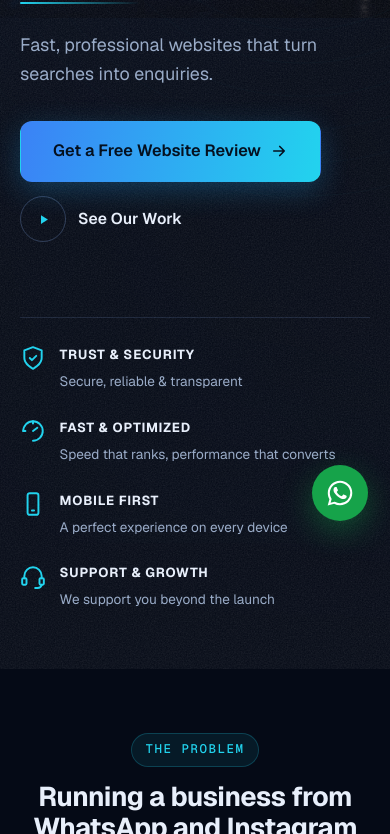
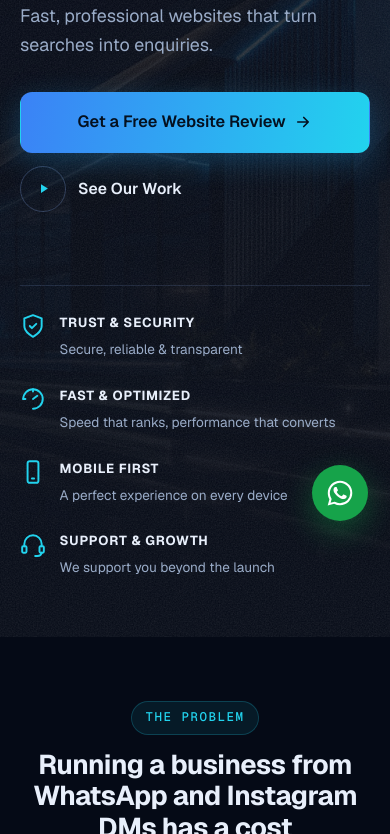
Before and after one commit to rishthaaadmin/KonolhiWeb, a website: page public/index.html in a window 390 px wide. Shown: the part 301-1135 px from the top of the page. Drawn offline with nearby package versions, Linux system fonts and the light colour scheme.

Commit message:
Update main.css

```diff
--- a/public/css/main.css
+++ b/public/css/main.css
@@ -597,7 +597,7 @@
 .hero-feature b { display: block; font-family: var(--font-display); font-size: 0.82rem; text-transform: uppercase; letter-spacing: 0.06em; margin-bottom: 0.15rem; }
 .hero-feature span { font-size: 0.85rem; color: var(--text-muted); line-height: 1.45; }
 @media (max-width: 860px) { .hero-features-grid { grid-template-columns: 1fr 1fr; gap: 1.4rem; } }
-@media (max-width: 520px) { .hero-features-grid { grid-template-columns: 1fr; } }
+@media (max-width: 440px) { .hero-features-grid { grid-template-columns: 1fr; } }
 /* Centered hero (classy-hero text layout over the topo background) */
 .hero-centered { text-align: center; place-items: center; }
 .hero-centered > div { margin-inline: auto; max-width: 56rem; }
@@ -609,19 +609,24 @@
 @media (prefers-reduced-motion: reduce) {
   .topo-canvas { transition: none; }
 }
-/* Mobile: flatter, contained canvas + stronger legibility wash */
+/* Mobile hero: keep the image full-bleed & flat, darker wash for legibility */
 @media (max-width: 768px) {
-  .topo-canvas { width: 165%; height: 440px; transform: rotateX(48deg) rotateZ(-16deg); }
-  .topo-contours { background-image: repeating-radial-gradient(circle at 50% 50%, transparent 0, transparent 30px, rgba(34,211,238,0.07) 31px, transparent 32px); }
+  .hero { padding-top: calc(var(--nav-h) + 2rem); }
+  .topo-canvas { inset: 0; transform: none !important; opacity: 1 !important; }
+  .topo-layer img, .topo-layer video { transform: scale(1.02); object-position: 62% center; }
   .hero-topo::after {
     background:
-      linear-gradient(180deg, rgba(5,10,22,0.72) 0%, rgba(5,10,22,0.30) 30%, rgba(5,10,22,0.60) 70%, var(--bg) 100%),
-      linear-gradient(100deg, rgba(5,10,22,0.82) 0%, rgba(5,10,22,0.5) 60%, rgba(5,10,22,0.35) 100%);
+      linear-gradient(180deg, rgba(5,10,22,0.62) 0%, rgba(5,10,22,0.50) 42%, rgba(5,10,22,0.82) 78%, var(--bg) 100%),
+      linear-gradient(100deg, rgba(5,10,22,0.86) 0%, rgba(5,10,22,0.58) 70%, rgba(5,10,22,0.42) 100%);
   }
+  .hero-divider { margin: 1.1rem 0 1.2rem; }
+  .hero-ctas { flex-direction: column; align-items: stretch; gap: 0.8rem; }
+  .hero-ctas .btn-lg { width: 100%; }
+  .btn-play { justify-content: flex-start; }
+  .hero-features { margin-top: 2.4rem; }
 }
-@media (max-width: 480px) {
-  .topo-canvas { height: 360px; transform: rotateX(46deg) rotateZ(-12deg); }
-  .hero-stats { gap: 1.1rem 1.6rem; }
+@media (max-width: 380px) {
+  .hero-upper { font-size: clamp(1.9rem, 9vw, 2.4rem); }
 }
 
 /* ---- Animated hero flow ---- */
```
